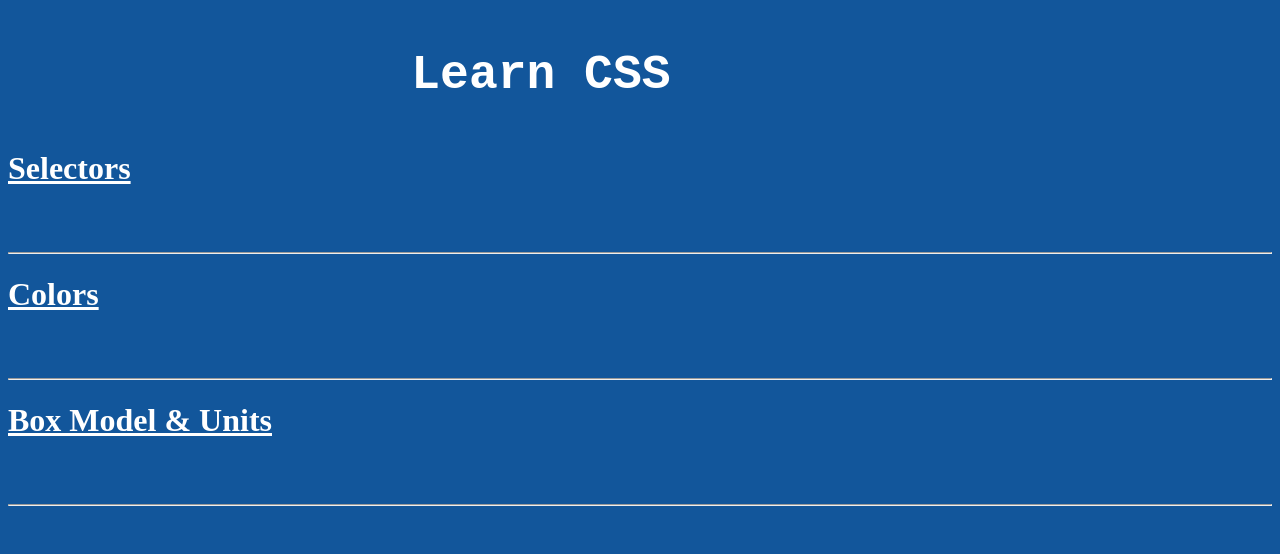
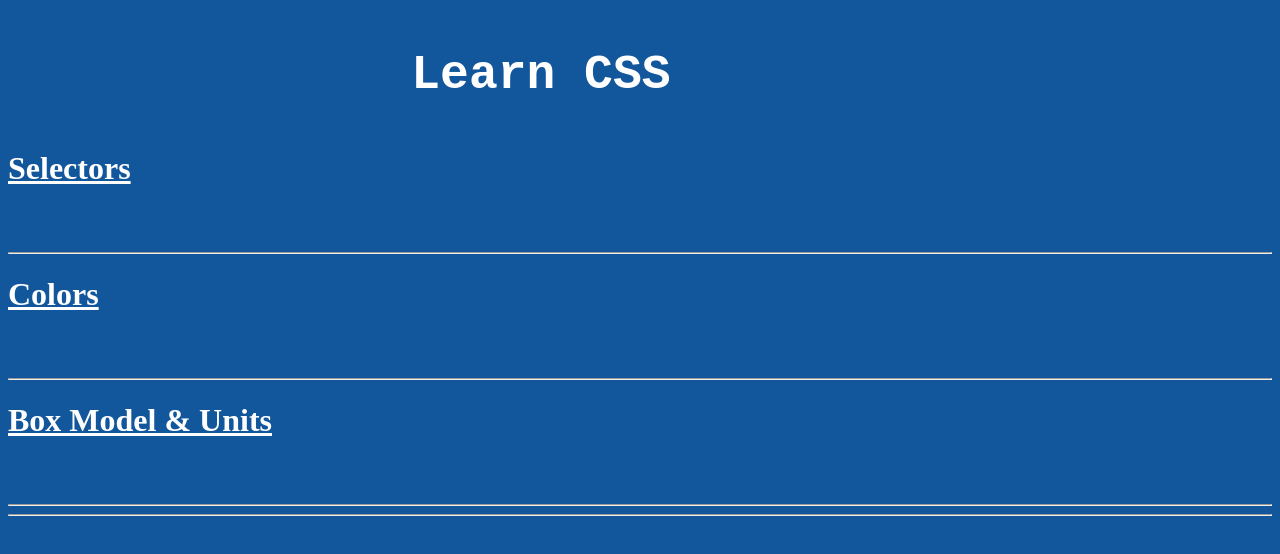
Before and after one commit to Sakib-203-15-3883/Learn_CSS, a plain HTML site: page index.html in a window 1280 px wide. Drawn offline with Linux system fonts and the light colour scheme.

```diff
--- a/css/colors.css
+++ b/css/colors.css
@@ -10,3 +10,4 @@
   color: rgb(219, 216, 116);
   color: #333;
 }
+/* gd */
--- a/css/selectors.css
+++ b/css/selectors.css
@@ -113,3 +113,4 @@
 p::before {
   content: "Note:";
 }
+/* gd */
--- a/index.html
+++ b/index.html
@@ -37,5 +37,6 @@
     </h1>
     <br /><br />
     <hr />
+    <hr />
   </body>
 </html>
```
